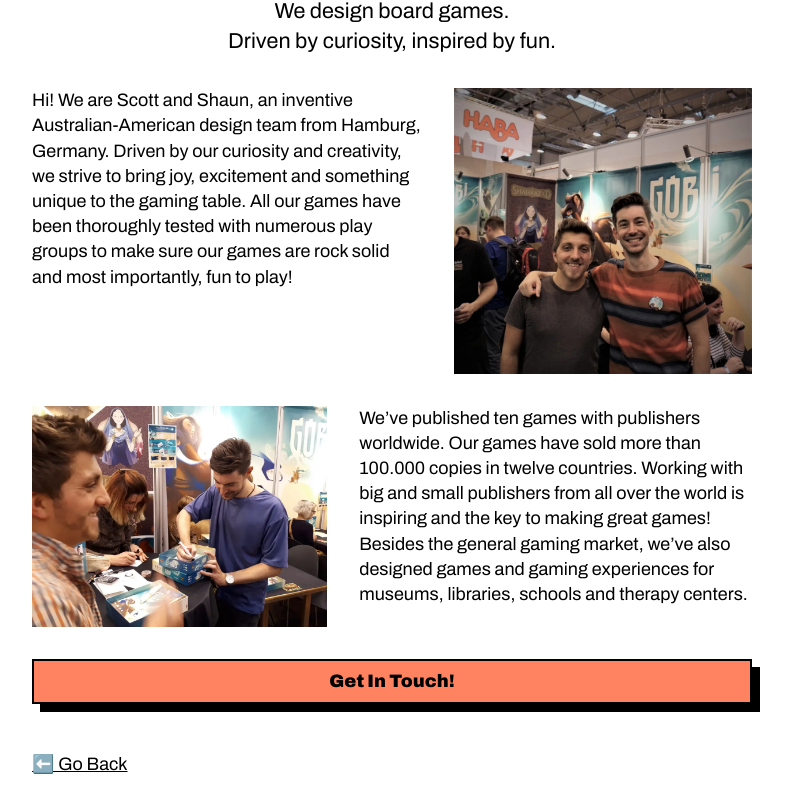
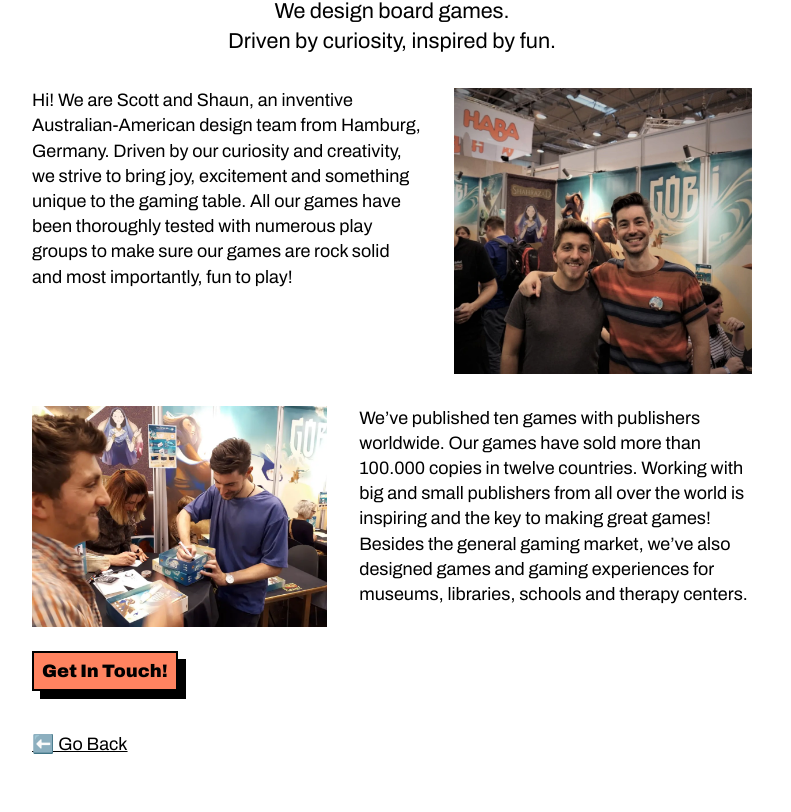
Before and after one commit to scotthuntington/scotthuntington.github.io, a React (Create React App) app: page /#/about in a window 1280 px wide. Shown: the part 252-1064 px from the top of the page, without its empty margins (248-1039 px from the left). Built offline with nearby package versions, Linux system fonts and the light colour scheme; a web font is replaced by a local one.

Commit message:
buttons runnig

```diff
--- a/src/components/Button.js
+++ b/src/components/Button.js
@@ -1,7 +1,7 @@
 import styled from "styled-components"
 import { SIZES, COLORS } from "../constants"
 
-const StyledButton = styled.div`
+const StyledButton = styled.a`
     border: 2px solid black;
     background-color: ${COLORS.PRIMARY};
     box-shadow: ${SIZES.MD} ${SIZES.MD} black;
@@ -17,4 +17,4 @@ const StyledButton = styled.div`
     }
 `
 
-export const Button = ({ children }) => <StyledButton>{children}</StyledButton>
+export const Button = ({ children, subject }) => <StyledButton href={`mailto:wedesignboardgames@gmail.com?subject=${subject}&body=Hi Scott and Shaun!`}>{children}</StyledButton>
--- a/src/pages/About.page.js
+++ b/src/pages/About.page.js
@@ -43,10 +43,7 @@ export const About = () => {
                 a={<Image src={us2} alt="" />}
                 b={<Body>We’ve published ten games with publishers worldwide. Our games have sold more than 100.000 copies in twelve countries. Working with big and small publishers from all over the world is inspiring and the key to making great games! Besides the general gaming market, we’ve also designed games and gaming experiences for museums, libraries, schools and therapy centers.</Body>} />
         </TPWrapper>
-        <Button onClick={(e) => {
-            window.location.href = "mailto:wedesignboardgames@gmail.com";
-            e.preventDefault();
-        }}>Get In Touch!</Button>
+        <Button subject={"Hey guys!"}>Get In Touch!</Button>
         <BackButton />
     </>
 }
--- a/src/pages/Prototype.page.js
+++ b/src/pages/Prototype.page.js
@@ -261,10 +261,7 @@ export const Prototype = () => {
         <FlavourText>{flavourtext[id]}</FlavourText>
         {renderWhatsCool(whatscool[id])}
         {renderComponents(components[id])}
-        <Button onClick={(e) => {
-            window.location.href = "mailto:wedesignboardgames@gmail.com";
-            e.preventDefault();
-        }}>Interested?</Button>
+        <Button subject={title[id]}>Interested?</Button>
         <BackButton />
     </>;
 };
```
